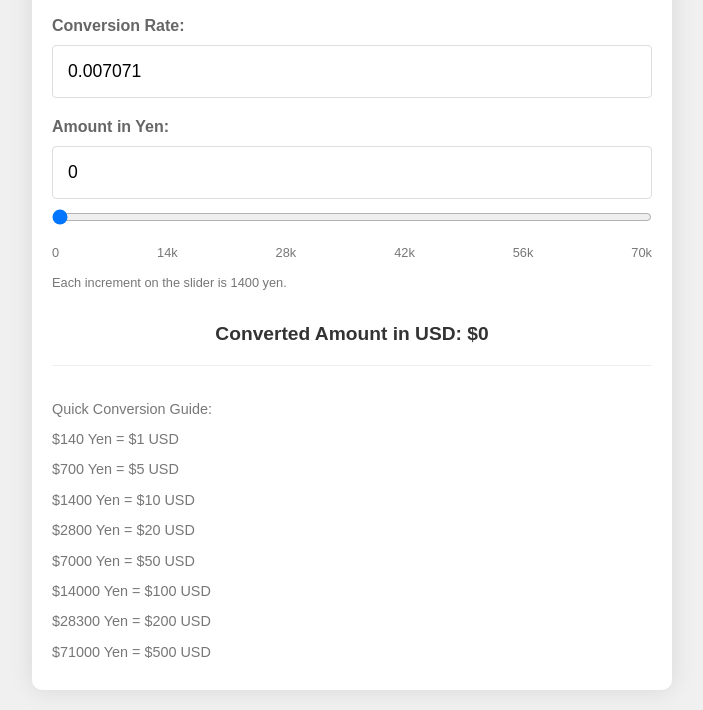
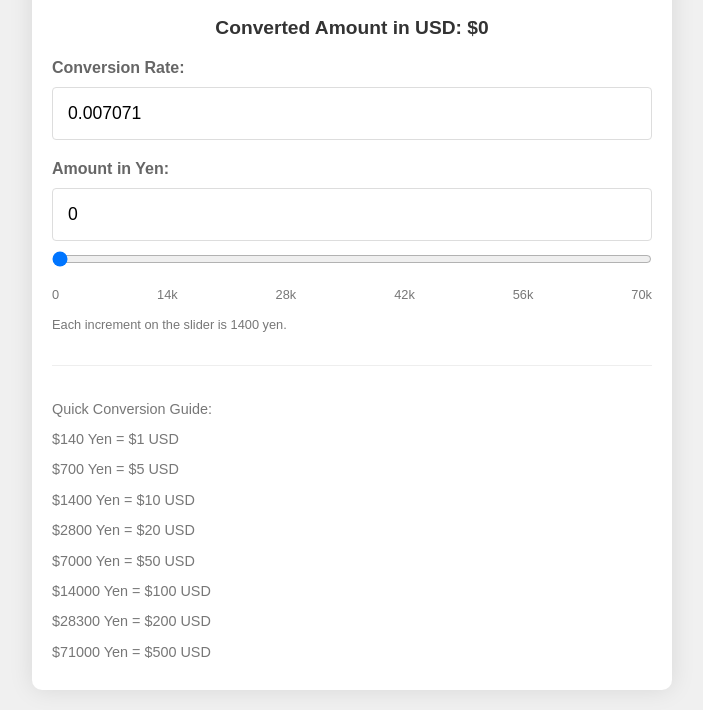
Before and after one commit to jonnychncode/currency, a website: page index.html in a window 1280 px wide. Shown: the part 101-811 px from the top of the page, without its empty margins (288-991 px from the left). Drawn offline with Linux system fonts and the light colour scheme.

Commit message:
Move converted amount
When using the slider, my finger is blocking my view from looking at the converted amount

```diff
--- a/index.html
+++ b/index.html
@@ -31,6 +31,14 @@
             margin-bottom: 20px;
         }
 
+        .converted-amount {
+            text-align: center;
+            font-size: 1.2em;
+            color: #333;
+            margin-bottom: 20px;
+            font-weight: bold;
+        }
+
         label {
             display: block;
             font-weight: bold;
@@ -50,14 +58,6 @@
         input[type=range] {
             width: 100%;
             margin: 10px 0;
-        }
-
-        .converted-amount {
-            text-align: center;
-            font-size: 1.2em;
-            color: #333;
-            margin: 20px 0;
-            font-weight: bold;
         }
 
         .conversion-guide {
@@ -91,6 +91,7 @@
 <body>
     <div class="container">
         <h1>JPY to USD Converter</h1>
+        <p class="converted-amount" id="convertedAmount">Converted Amount in USD: $0</p>
         <label for="rate">Conversion Rate:</label>
         <input type="number" id="rate" value="0.007071" min="0" step="0.000001">
         <label for="inputYen">Amount in Yen:</label>
@@ -105,7 +106,6 @@
             <span>70k</span>
         </div>
         <p class="slider-increment">Each increment on the slider is 1400 yen.</p>
-        <p class="converted-amount" id="convertedAmount">Converted Amount in USD: $0</p>
         <div class="conversion-guide">
             <p>Quick Conversion Guide:</p>
             <p>$140 Yen = $1 USD</p>
```
